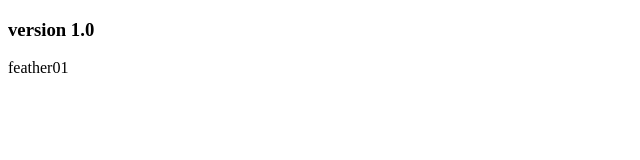
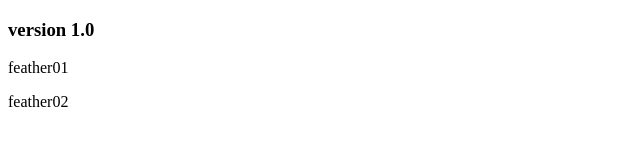
Before and after one commit to fedevsy/gitTest, a plain HTML site: page index.html in a window 1280 px wide. Shown: the full height of the page, 0-640 px from the left. Drawn offline with Linux system fonts and the light colour scheme.

Commit message:
기능개발중_02

```diff
--- a/index.html
+++ b/index.html
@@ -9,5 +9,6 @@
 <body>
     <h3>version 1.0</h3>
     <p>feather01</p>
+    <p>feather02</p>
 </body>
 </html>
```
